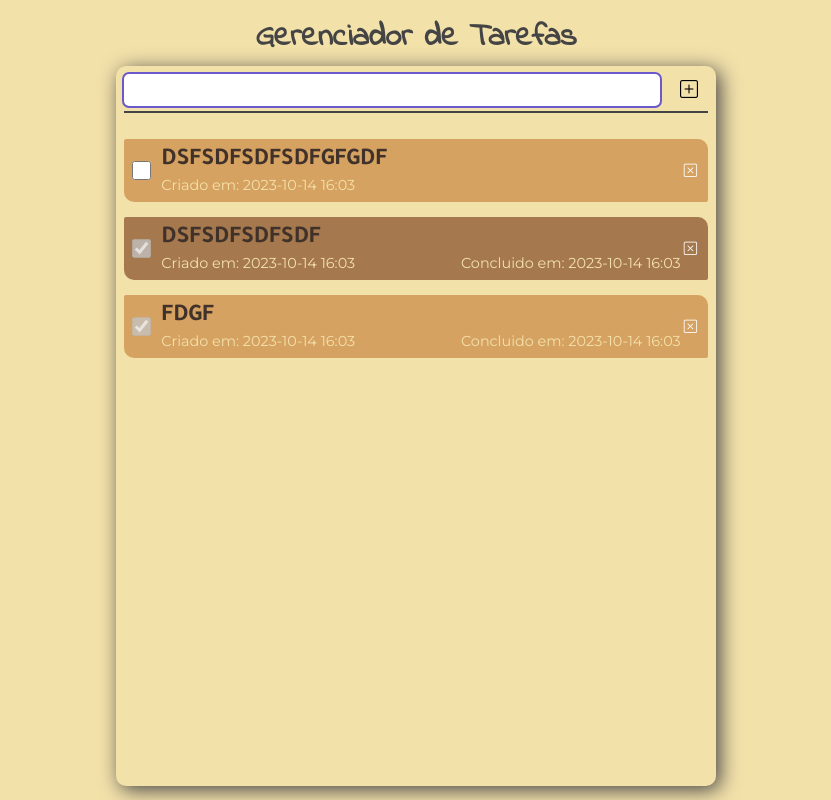
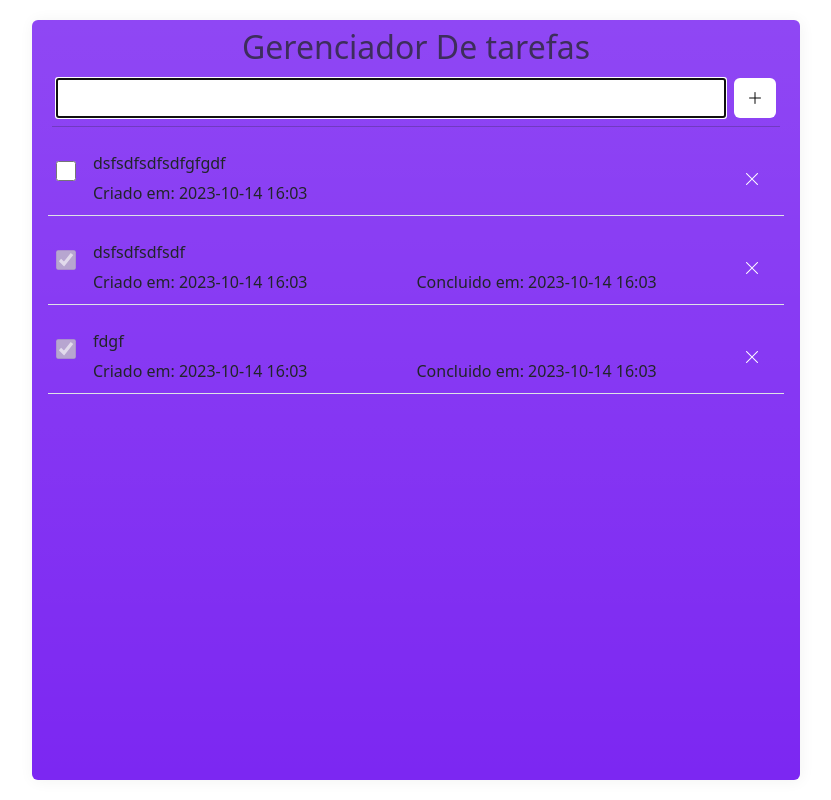
Before and after one commit to ivonilson-carmo/gerenciador-de-tarefas-flask, a Flask app: page / in a window 1280 px wide. Shown: the whole page, without its empty margins (224-1055 px from the left). Run offline with Flask 3, Linux system fonts and the light colour scheme; some libraries are stand-ins or nearby versions.

Commit message:
included  development with bootstrap5

```diff
--- a/app.py
+++ b/app.py
@@ -36,15 +36,14 @@ def indexPOST():
         elif action == 'check':
             date = datetime.now().strftime('%Y-%m-%d %H:%M')
             identify = int(request.form['identify'])
-            print(identify)
 
             manager.checkTask(identify, date)
 
             return jsonify({
-                'data': str(date),
+                'date': str(date),
             })
     else:
-        return 'não era pra eu aparecer aqui'
+        return ''
 
 
 
@@ -57,4 +56,4 @@ def indexGET():
 
 
 if __name__ == '__main__':
-    app.run()
+    app.run(debug=True)
--- a/static/js/script.js
+++ b/static/js/script.js
@@ -1,4 +1,4 @@
-$(document).on('change', 'input[name="check-task"]', event=>{
+$(document).on('change', 'input[name="check"]', event=>{
     event.preventDefault();
     const identify = event.target.value;
 
@@ -7,17 +7,18 @@ $(document).on('change', 'input[name="check-task"]', event=>{
         type: 'post',
         data: { action: 'check', identify },
         success: function (response){
-            const msg = `Completada em: ${response.data}`
-            event.target.parentNode.querySelector('p.date-finished').innerText = msg;
+            const msg = `Completada em: ${response.date}`
+            event.target.parentNode.parentNode.querySelector('p.date-completed').innerText = msg;
             event.target.disabled = true;
         }
     }); //  fim da requisição
 }); // fim da função
 
-$(document).on('submit', 'form.remove',  event => {
+
+$(document).on('click', '.content-remove',  event => {
     event.preventDefault();
-    const identify = event.target.querySelector('input').value
-    const itemTask = event.target.parentNode
+    const identify = event.target.getAttribute('data-id')
+    const itemTask = event.target.parentNode.parentNode // div.item-task
 
     $.ajax({
         url: '/',
@@ -29,11 +30,12 @@ $(document).on('submit', 'form.remove',  event => {
     }); // fim da requisição
 }); // fim da função
 
+
 $(document).on('submit', '.content-header form', event => {
         // só chama o a função para acrescentar tarefa se tiver texto digitado das tarefas
-        const task = document.querySelector('.content-header input.text-task');
+        const task = document.querySelector('.content-header input');
         event.preventDefault()
-
+        console.log('oi')
         if (task.value == ''){
             alert('Digite algo para continuar!!');
         }else{
@@ -44,20 +46,20 @@ $(document).on('submit', '.content-header form', event => {
                 data: {task: task.value, action: 'add'},
                 success: function(response) {
                     let template = `
-                        <div class="item-task">
-                        <input type="checkbox" name="check-task" value="${response.identify}" " >
-                        <div>
-                            <h2 class="title" id="${response.identify}"> ${response.task} </h2>
-                            <p class="date-created"> Criado em: ${response.date_created} </p>
-                            <p class="date-finished">  </p>
-                        </div>
-                        <form action="/remove" method="post" class="remove">
-                            <input type="text" value="${response.identify}" name="identify">
-                            <button>
-                                <i class="bi bi-x-square"></i>
-                            </button>
-                        </form>
-                    </div>`
+                        <div class="iten-task mb-3 d-flex mx-2 p-2 border-1 border-bottom">
+                            <form action="" class="check-task" class="d-flex">
+                                <input type="checkbox" name="check" id="check-task" value="${response.identify} ">
+                            </form>
+
+                            <div class="content-info m-0 row flex-grow-1">
+                                <p class="title-task fs-6 col-12 text-break mb-1"> ${task.value} </p>
+                                <p class="date-created col-sm-12 col-md-6 mb-0"> Criado em: ${response.date_created} </p>
+                                <p class="date-completed col-sm-12 col-md-6 mb-0"> </p>
+                            </div> <!-- fim content-info -->
+                            <div class="content-remove d-flex">
+                                <i class="bi bi-x-lg py-3 px-3 align-self-center" data-id="${response.identify}" ></i>
+                            </div>
+                            </div> <!-- Fim item-task --> `
                     document.querySelector('.content-task').innerHTML += template
                     task.value = '';
                 }
--- a/static/style.css
+++ b/static/style.css
@@ -1,174 +1,83 @@
-*{
-    box-sizing: border-box;
-    padding: 0;
-    margin: 0;
-}
-body{
-    padding: 10px;
-    display: flex;
-    height: 100vh;
-    justify-content: center;
-    background-color: #F3E1AA;
-    flex-direction: column;
+:root{
+    --color-primary: #7C27F2;
+    --color-secondary: #6321BF;
+    --color-light: #F2F2F2;
+    --color-black: #0D0D0D;
+
 }
 
-h1{
-    margin-bottom: 5px;
+body{
+    background-color: var(--c3);
 }
 
 main{
-    border-radius: 10px;
-    width: 600px;
-    height: 90vh;
-    padding: 8px;
-    align-self: center;
-    box-shadow: 4px 4px 20px #444;
-    background-color: #F3E1AA;
-    overflow-y: scroll;
+    height: calc(100vh - 40px);
+    margin: 20px 0 20px 0;
+    box-shadow: 1px 1px 15px var(--color-light);
 }
 
-main::-webkit-scrollbar-thumb {
-    background: #F3E1AA;
-    border-radius: 10px;
-    border: 2px solid #D6A261;
-}
-main::-webkit-scrollbar-track {
-    background: #D6A261;
-    border-radius: 0 10px 10px 0;
-}
-main::-webkit-scrollbar {
-    width: 10px;
+#main-container{
+    width: 60%;
+    background-color: var(--color-primary);
 }
 
-h1{
-    text-align: center;
-    font-family: 'Indie Flower', cursive;
-    color: #444;
-}
 
-.content-header form{
-    height: 45px;
-    display: flex;
-    flex-wrap: wrap;
-    margin-bottom: 20px;
-}
-
-.content-header input{
-    margin-right: 10px;
-    border-radius: 5px;
-    flex-grow: 1;
-    border: 1px;
-    outline: 2px solid slateblue;
-    padding: 5px;
-    animation: all ease-in-out 3s;
-}
-
-.content-header input:focus{
-    border: 1px solid rgb(24, 179, 151);
-
+.content-header i{
+    width: 20px;
+    padding: 10px 5px;
 }
 
 .content-header i{
-    padding: 10px;
-    font-size: large;
-}
-.content-header i:hover{
     cursor: pointer;
 }
 
-.row{
-    width: 100%;
-    height: 2px;
-    margin-top: 5px;
-    background-color: #444;
+.content-task{
+    height: 100%;
+}
+
+.content-task::-webkit-scrollbar-thumb {
+    background: var(--color-light);
+    border-radius: 10px;
+    border: 2px solid var(--color-light);
+}
+.content-task::-webkit-scrollbar-track {
+    border-radius: 0 10px 10px 0;
+}
+.content-task::-webkit-scrollbar {
+    width: 11px;
+}
+
+#check-task{
+    width: 20px;
+    height: 40px;
+    margin-right: 5px;
 }
 
 
-.item-task{
-    margin-bottom: 15px;
-    padding: 8px;
-    border-radius: 2px 10px;
-    display: flex;
+.item-task .content-info{
+    margin: 0;
 }
 
-.item-task form{
-    display: flex;
-    width: 20px;
-}
 
-.item-task input[type='checkbox']{
-    width: 20px;
-}
-
-.item-task > .row{
-    height: 1px;
-    margin-top: 2px;
-}
-
-.item-task > div{
-    width: calc(100% - 30px);
-    display: flex;
-    flex-wrap: wrap;
-    justify-content: space-between;
-    margin-left: 10px;
-}
-
-.item-task:nth-child(odd){
-    background-color: #D6A261;
-}
-
-.item-task:nth-child(even){
-    background-color: #A5794D;
-}
-
-.item-task h2{
-    color: #40322A;
-    flex-basis: 100%;
-    text-transform: uppercase;
-    font-family: 'Tajawal', sans-serif;
-}
-
-.item-task p{
-    color: #F3E1AA;
-    display: inline-block;
-    font-family: 'Montserrat', sans-serif;
-    font-size: .9rem;
-}
-
-.item-task i{
-    color: white;
-    padding: 2px;
-    margin: 0 1px;
-    align-self: center;
-}
-
-.item-task i:hover{
+.content-remove i{
     cursor: pointer;
 }
 
-.item-task .remove input{
-    display: none;
-}
-
-.item-task .remove button, .content-header button{
-    background: none;
-    border:  none;
-}
-
-@media (max-width: 661px){
-    main{
-        width: 100%;
-    }
-    body{
-        padding: 8px;
+@media (max-width: 1140px){
+    #main-container{
+        width: 80%;
     }
 }
 
-@media (max-width: 500px){
-    .item-task h2{
-        font-size: 1em;
-    }
-    .item-task p{
-        font-size: .8em;
+@media (max-width: 780px){
+    #main-container{
+        width: 90%;
     }
 }
+
+@media (max-width: 576px){
+    main{
+        margin: 20px 20px !important;
+        width: calc(100% - 40px) !important;
+    }
+}
--- a/templates/index.html
+++ b/templates/index.html
@@ -1,55 +1,55 @@
 <!DOCTYPE html>
-<html lang="pt-BR">
+<html lang="pt-br">
 <head>
     <meta charset="UTF-8">
     <meta name="viewport" content="width=device-width, initial-scale=1.0">
-    <title> Gerenciador de tarefas </title>
+    <link href="https://cdn.jsdelivr.net/npm/bootstrap@5.3.2/dist/css/bootstrap.min.css" rel="stylesheet" integrity="sha384-T3c6CoIi6uLrA9TneNEoa7RxnatzjcDSCmG1MXxSR1GAsXEV/Dwwykc2MPK8M2HN" crossorigin="anonymous">
+    <link rel="stylesheet" href="https://cdn.jsdelivr.net/npm/bootstrap-icons@1.11.0/font/bootstrap-icons.css">
+
     <link rel="stylesheet" href="static/style.css">
-    <link rel="stylesheet" href="https://cdn.jsdelivr.net/npm/bootstrap-icons@1.11.0/font/bootstrap-icons.css">
-    <link rel="preconnect" href="https://fonts.googleapis.com">
-    <link rel="preconnect" href="https://fonts.gstatic.com" crossorigin>
-    <link href="https://fonts.googleapis.com/css2?family=Montserrat&display=swap" rel="stylesheet">
-    <link href="https://fonts.googleapis.com/css2?family=Tajawal:wght@700&display=swap" rel="stylesheet">
-    <link href="https://fonts.googleapis.com/css2?family=Indie+Flower&display=swap" rel="stylesheet">
-
+    <title>  Gerenciador de tarefas </title>
 </head>
-<h1> Gerenciador de Tarefas </h1>
 <body>
-    <main>
-        <div class="content-header">
-            <form method="POST">
-                <input type="text" class="text-task" name="text-task" autocomplete="off" maxlength="120"/>
-                <button>
-                    <i class="bi bi-plus-square"></i>
+    <main class="container-sm rounded p-2 d-flex flex-column bg-gradient" id="main-container">
+        <div class="content-header container bg-opacity-25 ">
+            <h1 class="text-center text-dark fs-2 text-opacity-75"> Gerenciador De tarefas </h1>
+            <form method="post" class="d-flex p-1">
+                <input type="text" name="task-text" class="flex-grow-1 me-2 p-1" autofocus autocomplete="off">
+                <button class="border-0  bg-white rounded p-2" >
+                    <i class="bi bi-plus-lg"></i>
                 </button>
-                <div class="row"></div>
             </form>
+            <hr class="mt-1">
         </div>
 
-        <div class="content-task">
+        <div class="content-task d-flex flex-column overflow-y-scroll">
+            {% for identify, task, date_created, date_finished in tasks %}
+            <div class="item-task mb-3 d-flex mx-2 p-2 border-1 border-bottom">
+                <form action="" class="check-task" class="d-flex">
+                    {% if (date_finished == None) %}
+                        <input type="checkbox" name="check" id="check-task" value="{{ identify }}">
+                    {% else %}
+                        <input type="checkbox" name="check" id="check-task" checked value="{{ identify }}" disabled>
+                    {% endif %}
+                </form>
 
-            {% for identify, task, date_created, date_finished in tasks %}
-            <div class="item-task">
-                {% if (date_finished != None) %}
-                    <input type="checkbox" name="check-task" checked disabled>
-                {% else %}
-                    <input type="checkbox" name="check-task" value="{{ identify }}" >
-                {% endif %}
-                <div>
-                    <h2 class="title" id="{{identify}}">  {{ task }} </h2>
-                    <p class="date-created"> Criado em: {{ date_created }} </p>
-                    <p class="date-finished"> {{ 'Concluido em: {}'.format(date_finished) if (date_finished != None) else '' }} </p>
+                <div class="content-info m-0 row flex-grow-1">
+                    <p class="title-task fs-6 col-12 text-break mb-1"> {{ task }} </p>
+                    <p class="date-created col-sm-12 col-md-6 mb-0 "> Criado em: {{ date_created }} </p>
+                    <p class="date-completed col-sm-12 col-md-6 mb-0 ">
+                        {{ 'Concluido em: {}'.format(date_finished) if (date_finished != None) else '' }}
+                    </p>
+                </div> <!-- fim content-info -->
+
+                <div class="content-remove d-flex">
+                    <i class="bi bi-x-lg py-3 px-3 align-self-center text-white" data-id="{{identify}}" ></i>
                 </div>
-                <form action="/" method="post" class="remove" id="">
-                    <input type="text" value="{{ identify }}" name="identify">
-                    <button>
-                        <i class="bi bi-x-square"></i>
-                    </button>
-
-                </form>
-            </div>
+            </div> <!-- Fim item-task -->
             {% endfor %}
         </div>
+
+
+
     </main>
 
     <script src="https://ajax.googleapis.com/ajax/libs/jquery/3.1.1/jquery.min.js"></script>
```
Also changed, not shown: storage.db.
